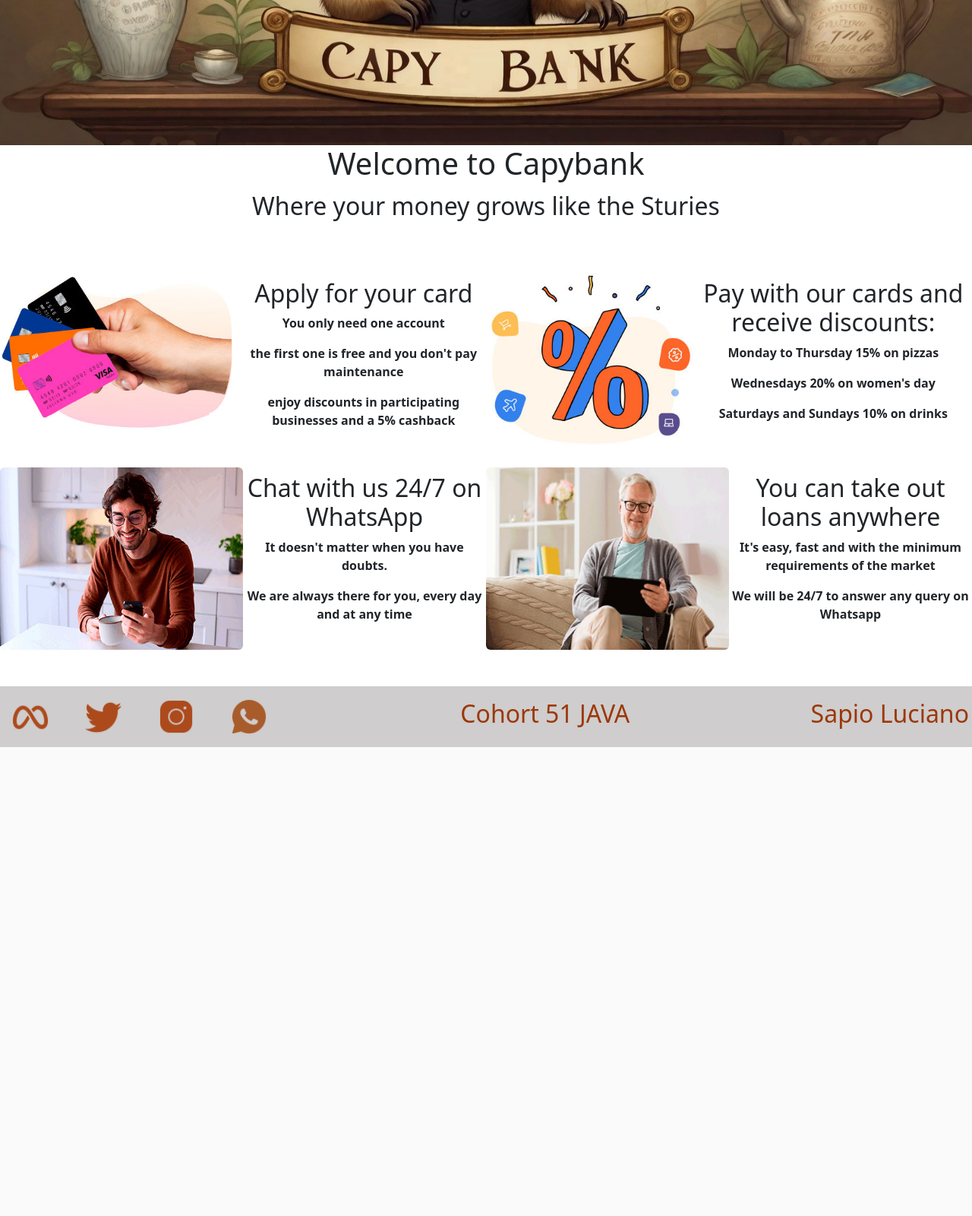
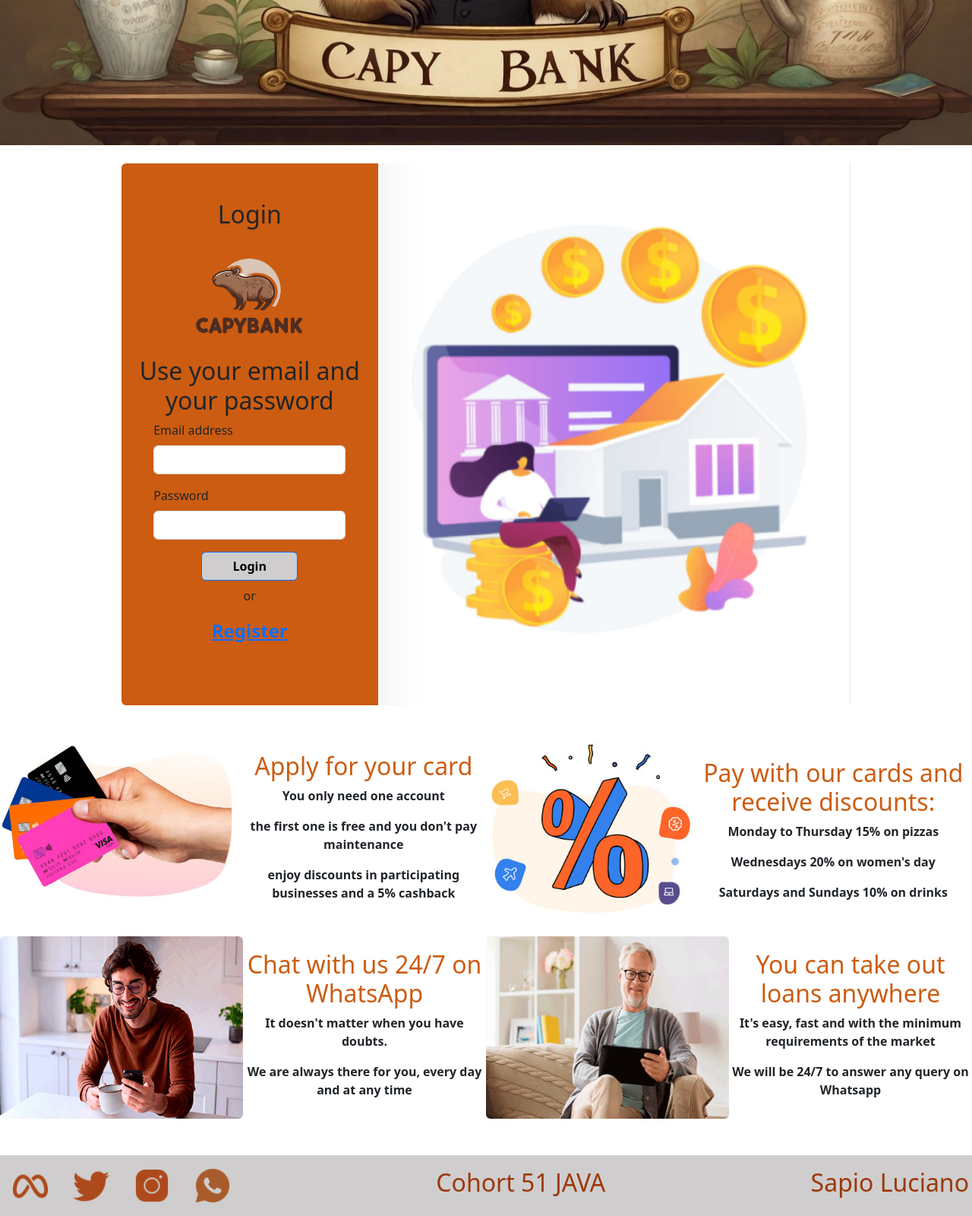
Before and after one commit to SapioLucianoA/mindHub_Homebanking, a web app: page /Web/index.html in a window 1280 px wide. Shown: the part 609-2209 px from the top of the page at 76% size. Before the commit the page ends 1592 px from the top, so only its background shows below. Run offline with its HTML, style and script files only (its server is not run), Linux system fonts and the light colour scheme; data that the repository does not hold is empty; some of the project's set-up classes (security, data sources, template engines, error pages and the like) are left out, and stand-ins take their place.

Commit message:
sprint 9

```diff
--- /dev/null
+++ b/src/main/java/com/mindhub/homebanking/DTO/LoanApplicationDTO.java
@@ -0,0 +1,4 @@
+package com.mindhub.homebanking.DTO;
+
+public class LoanApplicationDTO {
+}
--- a/src/main/java/com/mindhub/homebanking/HomebankingApplication.java
+++ b/src/main/java/com/mindhub/homebanking/HomebankingApplication.java
@@ -48,7 +48,7 @@ public class HomebankingApplication {
 
           clientRepository.save(client1);
           clientRepository.save(client2);
-          Client client3 = new Client("Elsa", "Patilla", "123@123.com", passwordEncoder.encode("123"), ClientRole.CLIENT);
+          Client client3 = new Client("Elsa", "Patilla", "123@123.com", passwordEncoder.encode("123"), ClientRole.ADMIN);
 
           clientRepository.save(client3);
 
@@ -65,7 +65,7 @@ public class HomebankingApplication {
           Account VIN002 = new Account(tomorrow, 6500.00, "VIN-001", client1);
           Account SAP001 = new Account(now, 2000.00, "VIN-003", client2 );
           Account SAP002 = new Account(now, 100000.00, "VIN-002", client2);
-          Account PAT001 = new Account(tomorrow, 300.00, accountNumber, client3);
+          Account PAT001 = new Account(tomorrow, 30000.00, accountNumber, client3);
 
 
           accountRepository.save(VIN002);
--- a/src/main/java/com/mindhub/homebanking/configurations/WebAuthentication.java
+++ b/src/main/java/com/mindhub/homebanking/configurations/WebAuthentication.java
@@ -31,7 +31,7 @@ public class WebAuthentication extends GlobalAuthenticationConfigurerAdapter {
                         AuthorityUtils.createAuthorityList(String.valueOf(client.getClientRole())));
             }
             else {
-                throw new UsernameNotFoundException("Unknown client email" + inputName);
+                throw new UsernameNotFoundException("Unknown client email or password" );
             }
         });
 
--- a/src/main/resources/static/Web/Styles/style.css
+++ b/src/main/resources/static/Web/Styles/style.css
@@ -1,7 +1,24 @@
 main{
     min-height: 100vh;
 }
+.text-brown{
+    color: rgb(204, 92, 17);
+}
+.allIndex{
+    display: flex;
+    flex-direction: column;
+    justify-content: center;
+    align-items: center;
+    width: 100%;
+}
+.login-register{
+    background-color:rgb(204, 92, 17) ;
+    border-radius: 2rem;
+    display: flex;
+    flex-direction: column;
+    width: 75%;
 
+}
 .header-nav{
     background-color: rgb(207, 205, 205)!important;
 }
@@ -20,13 +37,13 @@ main{
     justify-content: center;
     align-items: center;
     margin-top: 3rem;
-
-
 }
 
 .div-of-one-card{
     display: flex;
     flex-direction: column;
+    justify-content: center;
+    align-items: center;
 }
 
 .index-images{
@@ -80,7 +97,7 @@ main{
     width: 100%;
 }
 .cards-styles{
-    background-color: rgb(25, 191, 197);
+    background-color: rgb(207, 205, 205);
     color: black;
     font-weight: bold;
     height: 20rem;
@@ -101,7 +118,7 @@ main{
 }
 .newAccountImage{
     height: 17rem;
-    width: 40%;
+    width: 75%;
     cursor: pointer;
 }
 .creditDebitCards{
@@ -166,7 +183,7 @@ header{
 .social{
     width: 3rem;
     height: 3rem;
-    margin-right: 2rem!important;
+    margin-right: 1rem!important;
     margin-left: 1rem;
 }
 .display-none{
@@ -259,6 +276,13 @@ footer{
     color: black;
     font-weight: bold;
 }
+.formSendTransactions{
+ background-color: rgb(204, 92, 17);
+ justify-content: center;
+ align-items: center;
+ width: 85%;
+ border-radius: 2rem;
+}
 .superiorofTranser{
     display: flex;
     flex-direction: column;
@@ -285,7 +309,20 @@ table td{
     border:2px solid #000000;
     padding:5px;
 }
+.login-img{
+    height: auto;
+    width: 100%;
+}
+button{
+    background-color: rgb(207, 205, 205)!important;
+    color: #000000 !important;
+    font-weight: bold !important;
+
+}
 @media screen and (min-width: 600px) and (max-width: 767px){
+    .newAccountImage{
+        width: 40%;
+    }
 
     table{
         width: 30rem;
@@ -328,12 +365,23 @@ table td{
 
 }
 @media screen and (min-width: 768px){
+    .formSendTransactions{
+        width: 40%;
+    }
+    .newAccountImage{
+        width: 30%;
+        height: 20rem;
+    }
     table{
         width: 30rem;
     }
     .div-of-cards-index{
         flex-direction: row;
         flex-wrap:wrap ;
+    }
+    .login-register{
+        width: 75%;
+        flex-direction: row;
     }
     .div-of-one-card{
         width: 50%;
@@ -395,4 +443,7 @@ table td{
     .creditDebitCards{
         font-size: medium;
     }
+    .login-img{
+        height: auto;
+    }
 }
--- a/src/main/resources/static/Web/index.html
+++ b/src/main/resources/static/Web/index.html
@@ -49,19 +49,40 @@
     </header>
 
     <main>
-      <div class="w-100 index-div mb-4">
+      <div id="app">
+      <div class="w-100 index-div mb-4" >
         <img src="./images/Leonardo_Vision_XL_A_whimsical_Capybara_donning_a_top_hat_and_1.jpg" alt="index image" class="image-index">
-        <div class="div-home">
-          <h2 class="text-center fs-1">Welcome to Capybank</h2>
-          <p class="text-center fs-2">Where your money grows like the Sturies</p>
-        </div>
       </div>
+      <div class="allIndex">
+      <div class="login-register rounded">
+      <div class="d-flex flex-column justify-content-center align-items-center mt-2 ">
+        <h2  class="text-center">Login</h2>
+        <a href="./index.html"><img src="./images/Capybank.png" alt="logo" class="logo-header"></a>
+        <h2 class="text-center">Use your email and your password</h2>
+        <form class="w-75 mb-4" id="clientFormulary" @submit.prevent="submitForm">
+            <div class="mb-3">
+                <label for="exampleInputEmail1" class="form-label w-100">Email address</label>
+                <input type="email" class="form-control w-100" v-model="email" id="email">
+            </div>
+            <div class="mb-3">
+                <label for="password" class="form-label w-100">Password</label>
+                <input type="password" class="form-control w-100" v-model="password" id="password">
+            </div>
+            <div class="d-flex justify-content-center align-items-center flex-column">
+            <button type="submit" class="btn btn-primary w-50">Login</button>
+            <p class="text-center mt-2">or</p>
+            <a href="./register.html" class="fs-4 fw-bold"> <p class="text-center">Register</p></a>
+          </div>
+        </form>
+    </div>
+    <img src="./images/loginIMG.png" alt="imng login" class="login-img">
+  </div>
       <div class="w-100 div-of-cards-index">
         <div class="div-of-one-card mb-3">
         <img src="./images/Banner2.jpg" alt="credit cards in hands image" class="index-images rounded">
         <div class="mt-2 mb-2">
-          <h2 class="text-center">Apply for your card</h2>
-          <p class="text-center fw-bold">You only need one account</p>
+          <h2 class="text-center text-brown">Apply for your card</h2>
+          <p class="text-center fw-bold ">You only need one account</p>
            <p class="text-center fw-bold">the first one is free and you don't pay maintenance</p>
             <p class="text-center fw-bold">enjoy discounts in participating businesses and a 5% cashback</p>
         </div>
@@ -69,7 +90,7 @@
         <div class="div-of-one-card mb-3">
           <img src="./images/banner3.png" alt="discounts" class="index-images rounded">
           <div class="mt-2 ">
-          <h2 class="text-center">Pay with our cards and receive discounts:</h2>
+          <h2 class="text-center text-brown">Pay with our cards and receive discounts:</h2>
           <p class="text-center fw-bold"> Monday to Thursday 15% on pizzas</p>
           <p class="text-center fw-bold">Wednesdays 20% on women's day</p>
           <p class="text-center fw-bold">Saturdays and Sundays 10% on drinks</p>
@@ -78,7 +99,7 @@
         <div  class="div-of-one-card mb-3">
           <img src="./images/banner4.png" alt="comunicating" class="index-images rounded">
           <div class="mt-2 ">
-            <h2 class="text-center">Chat with us 24/7 on WhatsApp</h2>
+            <h2 class="text-center text-brown">Chat with us 24/7 on WhatsApp</h2>
             <p class="text-center fw-bold">It doesn't matter when you have doubts.</p>
             <p class="text-center fw-bold">We are always there for you, every day and at any time</p>
           </div>
@@ -86,15 +107,14 @@
         <div class="div-of-one-card mb-3">
           <img src="./images/banner5.png" alt="old man with tablet" class="index-images rounded">
           <div class="mt-2 " >
-            <h2 class="text-center">You can take out loans anywhere</h2>
+            <h2 class="text-center text-brown">You can take out loans anywhere</h2>
             <p class="text-center fw-bold"> It's easy, fast and with the minimum requirements of the market</p>
             <p class="text-center fw-bold">We will be 24/7 to answer any query on Whatsapp</p>
           </div>
         </div>
       </div>
-
-
       </div>
+    </div>
   </main>
 
     <footer >
@@ -110,6 +130,6 @@
     <script src="https://cdn.jsdelivr.net/npm/bootstrap@5.3.2/dist/js/bootstrap.bundle.min.js" integrity="sha384-C6RzsynM9kWDrMNeT87bh95OGNyZPhcTNXj1NW7RuBCsyN/o0jlpcV8Qyq46cDfL" crossorigin="anonymous"></script>
     <script src="https://unpkg.com/vue@3/dist/vue.global.js"></script>
     <script src="https://cdn.jsdelivr.net/npm/axios/dist/axios.min.js"></script>
-    <script src="./js/index.js"></script>
+    <script src="./js/login.js"></script>
 </body>
 </html>
--- a/src/main/resources/static/Web/pages/cards.html
+++ b/src/main/resources/static/Web/pages/cards.html
@@ -43,8 +43,8 @@
 <div >
     <div class="w-100" >
         <h2 class="text-center" >Your Cards:</h2>
-        <a href="./create-cards.html" v-bind:class="limitCard"  class="d-flex justify-content-center align-items-center newAccount"><h2 class="text-center" > New Card</h2>
-        <img src="../images/icons8-new-card-64.png" alt=""></a>
+        <a href="./create-cards.html" v-bind:class="limitCard"  class=" text-decoration-none d-flex justify-content-center align-items-center newAccount"><h2 class="text-center text-decoration-none textHeader " > New Card</h2>
+        <img src="../images/icons8-credit-card-64.png" alt="creditCards" ></a>
         <h2 class="message-h2 text-center">
             {{message}} </h2>
         <div class="containerAllCards">
```
Also changed, not shown: src/main/java/com/mindhub/homebanking/configurations/WebAuthorization.java (+14 -5 lines), src/main/resources/static/Web/login.html (+36 -6 lines), src/main/resources/static/Web/pages/create-cards.html (+7 -4 lines), src/main/resources/static/Web/pages/transfer.html (+7 -5 lines), src/main/resources/static/Web/register.html (+35 -3 lines), src/main/resources/static/Web/images/loginIMG.png (added).
